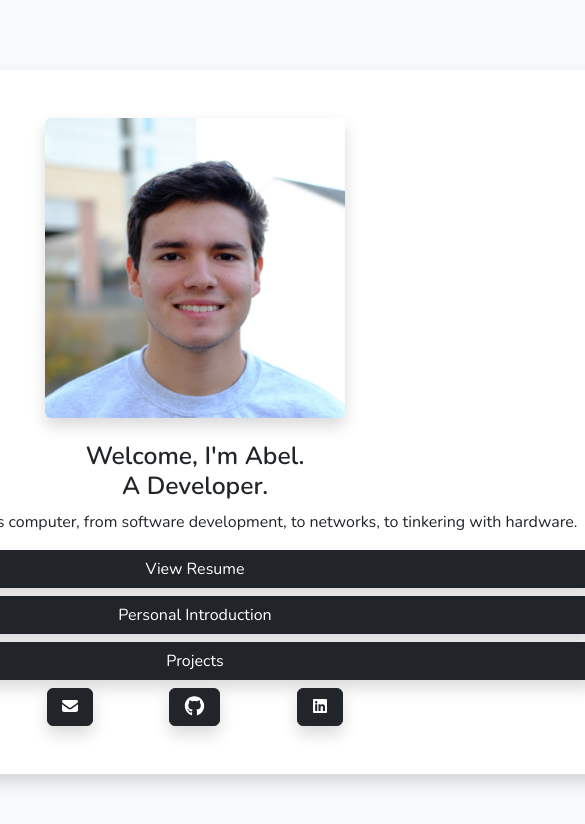
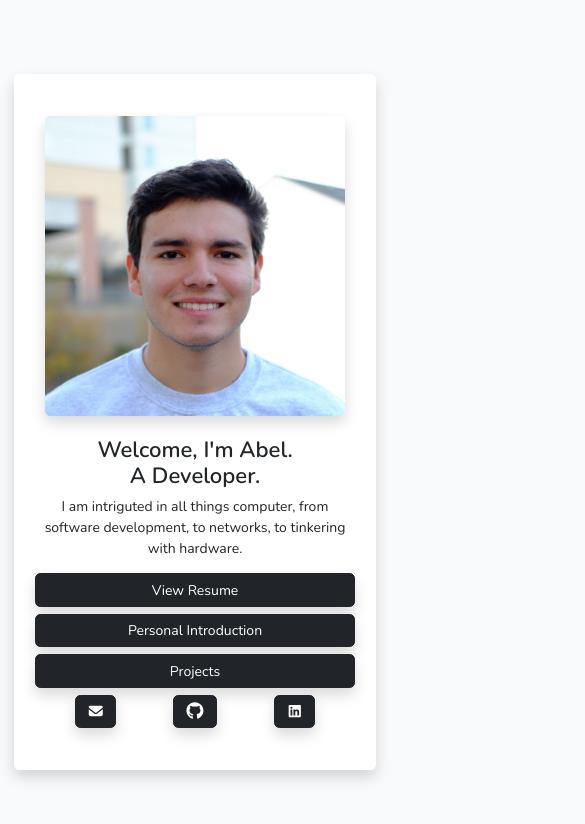
Before and after one commit to abelureste/abelureste.github.io, a React (Vite) app: page / in a window 390 px wide. Shown: the top 824 px of the page, 585 px wide, since content can reach past the window. Built offline with nearby package versions, Linux system fonts and the light colour scheme.

Commit message:
Updated mobile responsiveness

```diff
--- a/components/Home.jsx
+++ b/components/Home.jsx
@@ -35,8 +35,8 @@ const Home = () => {
       exit="exit"
       custom={direction}
     >
-      <div className="center-div" style={{ height: '100vh' }}>
-        <div className="container py-5 mx-5 my-5 shadow rounded" style={{ backgroundColor: 'rgb(255, 255, 255)' }}>
+      <div className="center-div p-3" style={{ height: '100vh', width: '100vw' }}>
+        <div className="container shadow py-5 mx-5 my-5 rounded" style={{ backgroundColor: 'rgb(255, 255, 255)' }}>
           <div className="row">
             <div className="col-sm center-div pb-4 py-sm-4 px-4">
               <motion.div
@@ -49,7 +49,7 @@ const Home = () => {
                   stiffness: 300,
                 }}
               >
-                <img src={homepic} style={{ width: '300px' }} className="shadow rounded img-fluid" alt="Abel Ureste" />
+                <img src={homepic} style={{ maxWidth: '300px' }} className="shadow rounded img-fluid" alt="Abel Ureste" />
               </motion.div>
             </div>
             <div className="col-sm d-flex flex-column justify-content-center me-sm-4 px-4 px-sm-2 text-sm-start text-center">
@@ -58,7 +58,7 @@ const Home = () => {
             </div>
           </div>
           <div className="row justify-content-center px-4">
-            <div className="d-grid gap-2 gap-sm-4" style={{ width: '800px', padding: '0px' }}>
+            <div className="d-grid gap-2 gap-sm-4" style={{ maxWidth: '800px', padding: '0px' }}>
               <a href="https://drive.google.com/file/d/1YYy4FDJszU7DmX0XjPz2zz1QGhXzXdiH/view?usp=sharing" className="item-sm btn btn-dark shadow">View Resume</a>
               <Link to="/personal-introduction" className="item-sm btn btn-dark shadow" state={{ direction: 'down' }} onClick={() => setDirection('down')}>Personal Introduction</Link>
               <Link to="/projects" className="item-sm btn btn-dark shadow" state={{ direction: 'down' }} onClick={() => setDirection('down')}>Projects</Link>
--- a/components/HomelabProject.jsx
+++ b/components/HomelabProject.jsx
@@ -53,7 +53,7 @@ const HomelabProject = () => {
       exit="exit"
       custom={direction}
     >
-    <div className="pb-5">
+    <div className="pb-5 px-3">
       <nav className="navbar">
         <div className="container-fluid justify-content-center">
           <Link className="navbar-brand" to="/projects">⮤ return to projects</Link>
--- a/components/PantryPalWebsite.jsx
+++ b/components/PantryPalWebsite.jsx
@@ -53,7 +53,7 @@ const PantryPalProject = () => {
       exit="exit"
       custom={direction}
     >
-    <div className="pb-5">
+    <div className="pb-5 px-3">
       <nav className="navbar">
         <div className="container-fluid justify-content-center">
           <Link className="navbar-brand" to="/projects">⮤ return to projects</Link>
--- a/components/PersonalIntroduction.jsx
+++ b/components/PersonalIntroduction.jsx
@@ -60,7 +60,7 @@ const PersonalIntroduction = () => {
       exit="exit"
       custom={direction}
     >
-    <div className="pb-5">
+    <div className="pb-5 px-3">
       <nav className="navbar">
         <div className="container-fluid justify-content-center">
           <Link className="navbar-brand" to="/" state={{ direction: 'up' }}>⮤ return to home</Link>
--- a/components/PersonalWebsiteProject.jsx
+++ b/components/PersonalWebsiteProject.jsx
@@ -30,7 +30,7 @@ const PersonalWebsiteProject = () => {
       exit="exit"
       custom={direction}
     >
-    <div className="pb-5">
+    <div className="pb-5 px-3">
       <nav className="navbar">
         <div className="container-fluid justify-content-center">
           <Link className="navbar-brand" to="/projects">⮤ return to projects</Link>
--- a/components/PiFrameProject.jsx
+++ b/components/PiFrameProject.jsx
@@ -51,7 +51,7 @@ const PiFrameProject = () => {
       exit="exit"
       custom={direction}
     >
-    <div className="pb-5">
+    <div className="pb-5 px-3">
       <nav className="navbar">
         <div className="container-fluid justify-content-center">
           <Link className="navbar-brand" to="/projects" state={{ direction: 'up' }}>⮤ return to projects</Link>
--- a/src/index.css
+++ b/src/index.css
@@ -9,6 +9,16 @@
 body{
   background-color: rgb(248, 249, 250);
   font-family: 'Nunito', sans-serif;
+}
+
+html {
+  font-size: 16px;
+}
+
+@media (max-width: 768px) {
+  html {
+    font-size: 14px;
+  }
 }
 
 .container{
```
